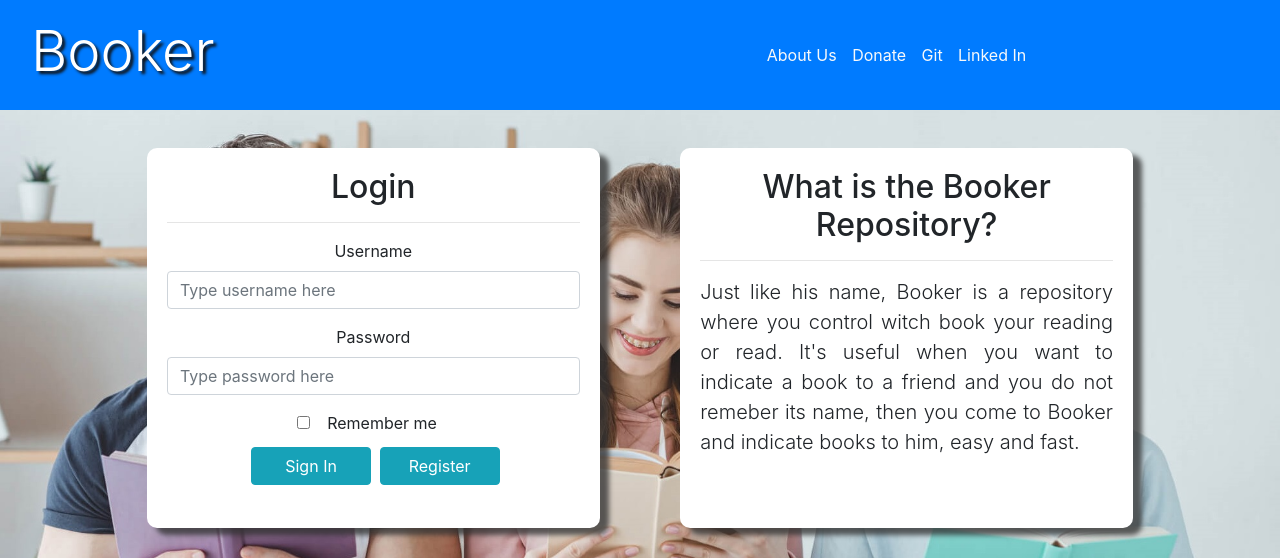
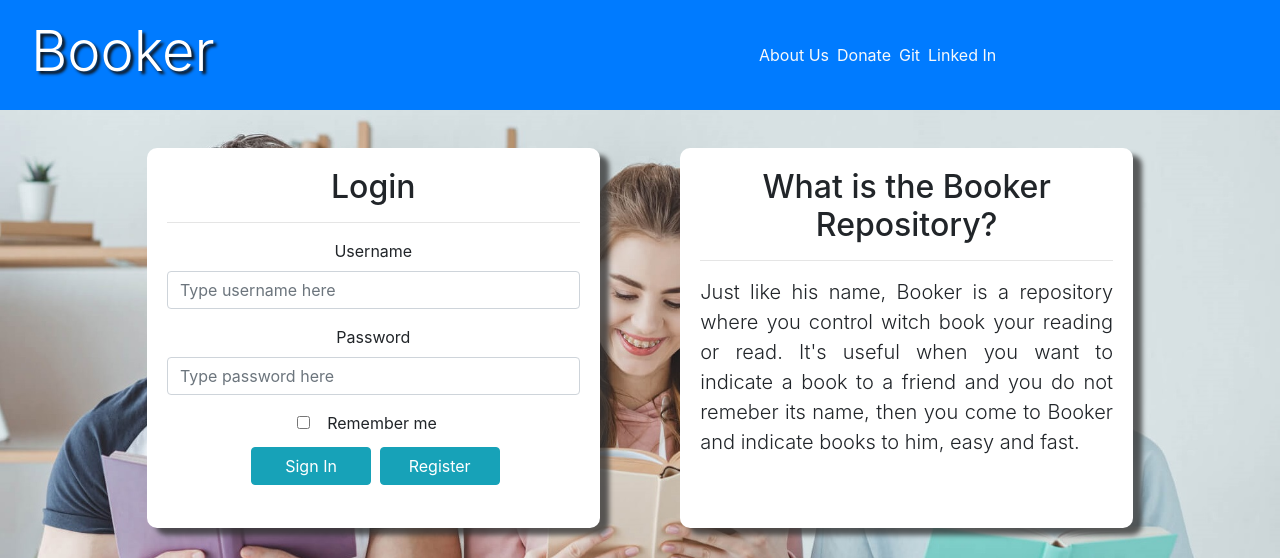
Before and after one commit to oopaze/Booker, a Flask app: page / in a window 1280 px wide. Shown: the top 558 px of the page. Run offline with Flask 2, Linux system fonts and the light colour scheme; some libraries are stand-ins or nearby versions.

Commit message:
Booker v01

```diff
--- a/app/static/css/header.css
+++ b/app/static/css/header.css
@@ -4,7 +4,6 @@ body {
 
 header{
 	width: 100%;
-	max-height:
 }
 
 header nav {
@@ -13,11 +12,11 @@ header nav {
 }
 
 #navbarNavDropdown{
-	width: 100%;;
+	width: 100%;
 }
 
-.menu-opcoes{
-	padding: 0px 2%;
+.menu-item{
+	padding-right: 8px;
 }
 
 #logo-menu {
--- a/app/static/css/index.css
+++ b/app/static/css/index.css
@@ -1,7 +1,6 @@
 body {
 	width: 100%;
 }
-
 
 #siderbar{
 	background-color: blue;
--- a/app/templates/books.html
+++ b/app/templates/books.html
@@ -11,8 +11,8 @@
 		<title> Booker - {{ title }} </title>
 		<link rel="icon" href="{{ url_for('static', filename='image/icon.png') }}" type="image/icon type">
 		<link rel="stylesheet" type="text/css" href="{{ url_for('static', filename='css/bootstrap.min.css')}}">
+		<link rel="stylesheet" href="{{ url_for('static', filename='css/book.css')}}">
 		<link rel="stylesheet" href="{{ url_for('static', filename='css/header.css')}}">
-		<link rel="stylesheet" href="{{ url_for('static', filename='css/book.css')}}">
 		<link rel="stylesheet" href="https://cdnjs.cloudflare.com/ajax/libs/font-awesome/4.7.0/css/font-awesome.min.css">
 
 	</head>
--- a/app/templates/index.html
+++ b/app/templates/index.html
@@ -9,10 +9,10 @@
 
 	<title> Booker - {{ title }} </title>
 	<link rel="icon" href="{{ url_for('static', filename='image/icon.png') }}" type="image/icon type">
-	<link rel="stylesheet" type="text/css" href="{{ url_for('static', filename='css/bootstrap.min.css')}}">
+	<link rel="stylesheet" href="{{ url_for('static', filename='css/index.css')}}">
 	<link rel="stylesheet" href="{{ url_for('static', filename='css/header.css')}}">
-	<link rel="stylesheet" href="{{ url_for('static', filename='css/index.css')}}">
-	<link rel="stylesheet" href="https://cdnjs.cloudflare.com/ajax/libs/font-awesome/4.7.0/css/font-awesome.min.css">
+	<link rel="stylesheet" href="{{ url_for('static', filename='css/bootstrap.min.css')}}">
+
 </head>
 
 <body>
@@ -35,10 +35,10 @@
 					<div class="col-md-4 offset-md-3">
 					  	<div class="collapse navbar-collapse" id="navbarNavDropdown">
 
-						    <a class="text-light menu-opcoes" href="#">About Us</a>
-						    <a class="text-light menu-opcoes" href="#">Donate</a>
-						    <a class="text-light menu-opcoes" href="#">Git</a>
-						    <a class="text-light menu-opcoes" href="#">Linked In</a>
+						    <a class="menu-item text-light" href="">About Us</a>
+						    <a class="menu-item text-light" href="">Donate</a>
+						    <a class="menu-item text-light" href="">Git</a>
+						    <a class="menu-item text-light" href="">Linked In</a>
 
 					  	</div>
 					</div>
```
Also changed, not shown: 1 other file.
